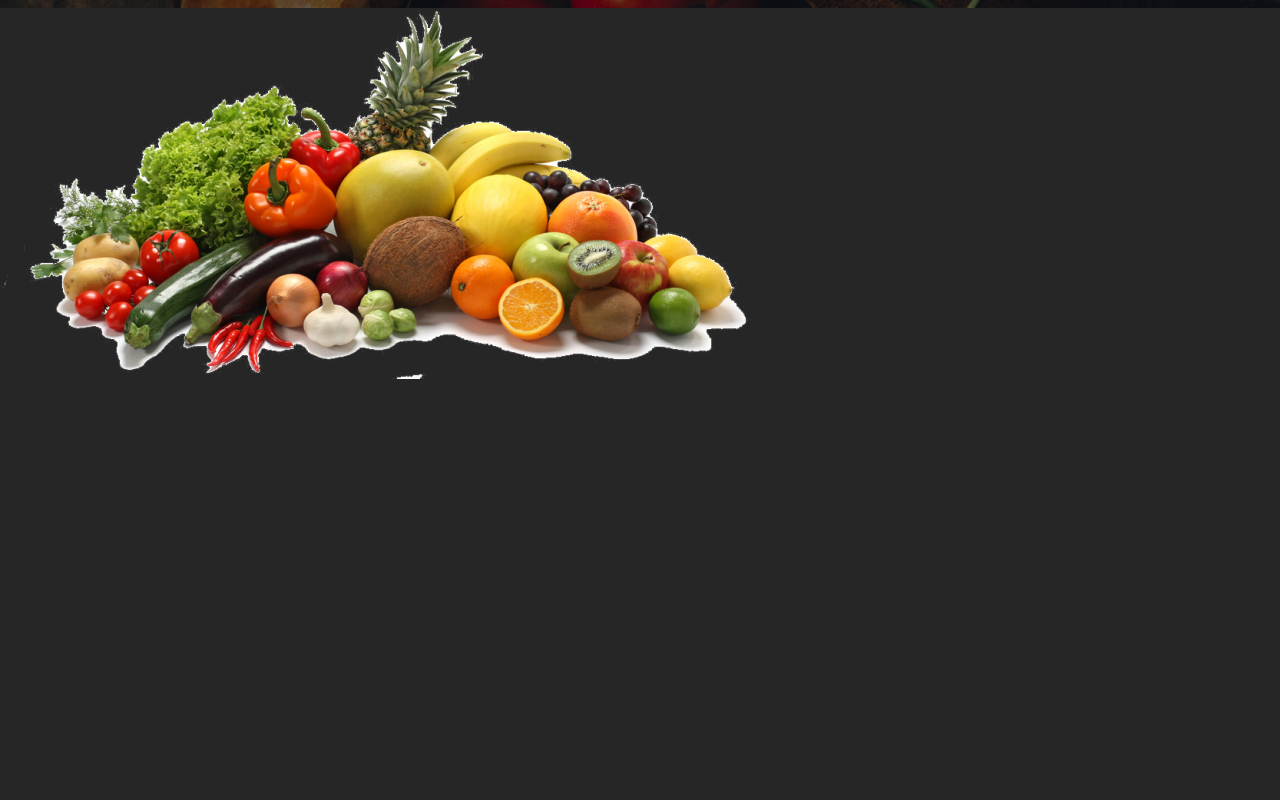
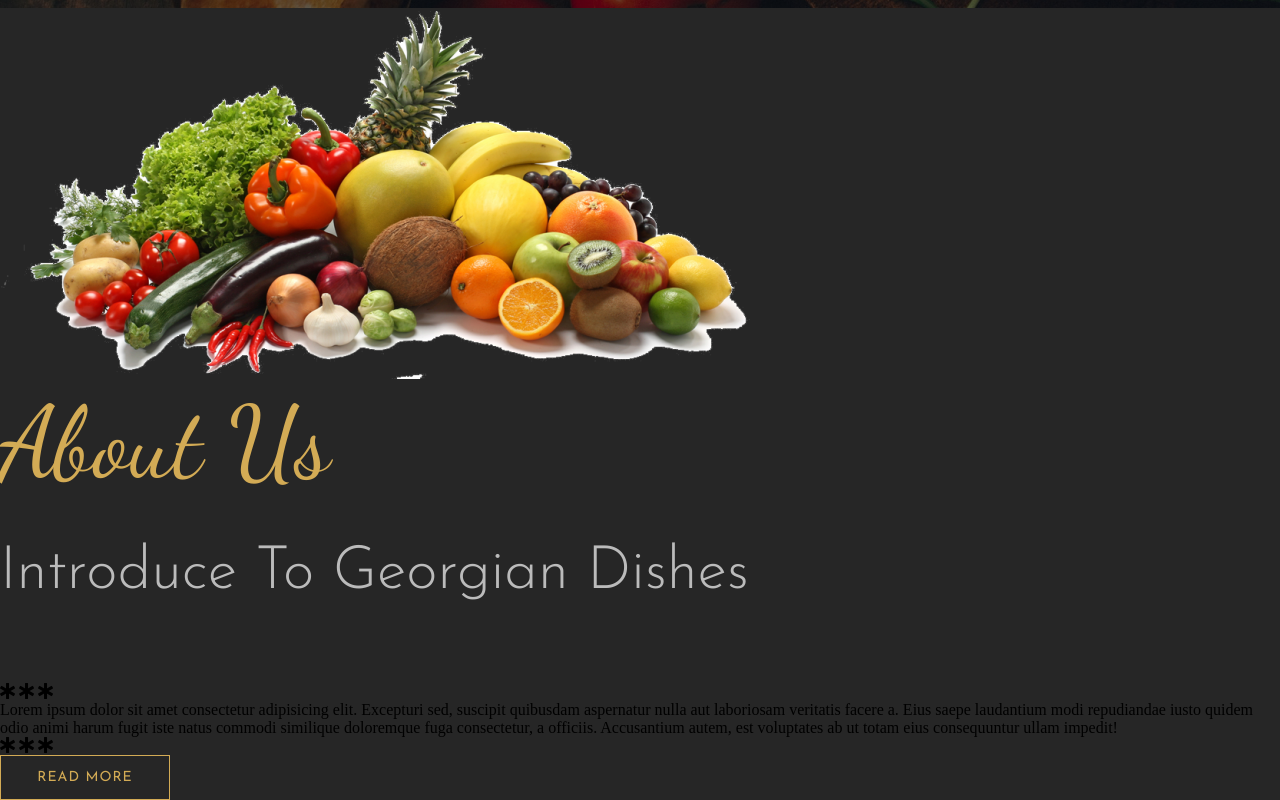
Before and after one commit to ysfsam/Restaurant-Georgia, a website: page index.html in a window 1280 px wide. Shown: the part 792-1592 px from the top of the page. Before the commit the page ends 1175 px from the top, so only its background shows below. Drawn offline with nearby package versions, Linux system fonts and the light colour scheme.

Commit message:
completed structure of about us section

```diff
--- a/index.html
+++ b/index.html
@@ -1,10 +1,10 @@
 <!DOCTYPE html>
 <html lang="en">
-<head>
-    <meta charset="UTF-8">
-    <meta http-equiv="X-UA-Compatible" content="IE=edge">
-    <meta name="viewport" content="width=device-width, initial-scale=1.0">
-    <link rel="stylesheet" href="css/style.css"/>
+  <head>
+    <meta charset="UTF-8" />
+    <meta http-equiv="X-UA-Compatible" content="IE=edge" />
+    <meta name="viewport" content="width=device-width, initial-scale=1.0" />
+    <link rel="stylesheet" href="css/style.css" />
     <link
       rel="stylesheet"
       href="https://use.fontawesome.com/releases/v5.5.0/css/all.css"
@@ -16,9 +16,8 @@
       rel="stylesheet"
     />
     <title>Restaurant Georgia</title>
-</head>
-<body>
-
+  </head>
+  <body>
     <!-- Header -->
     <header class="header">
       <div class="brand">
@@ -36,16 +35,35 @@
     </header>
     <!-- End of Header -->
 
-
     <!-- About Us -->
     <section class="about-us">
       <div class="about-us-left">
-        <img src="/images/about-us-img.png">
+        <img src="/images/about-us-img.png" />
       </div>
       <div class="about-us-right">
-
+        <h1 class="main-heading">About Us</h1>
+        <h3 class="sub-heading">Introduce To Georgian Dishes</h3>
+        <div class="stars">
+          <i class="fas fa-star-of-life star"></i>
+          <i class="fas fa-star-of-life star"></i>
+          <i class="fas fa-star-of-life star"></i>
+        </div>
+        <p class="description">
+          Lorem ipsum dolor sit amet consectetur adipisicing elit. Excepturi
+          sed, suscipit quibusdam aspernatur nulla aut laboriosam veritatis
+          facere a. Eius saepe laudantium modi repudiandae iusto quidem odio
+          animi harum fugit iste natus commodi similique doloremque fuga
+          consectetur, a officiis. Accusantium autem, est voluptates ab ut totam
+          eius consequuntur ullam impedit!
+        </p>
+        <div class="stars">
+          <i class="fas fa-star-of-life star"></i>
+          <i class="fas fa-star-of-life star"></i>
+          <i class="fas fa-star-of-life star"></i>
+        </div>
+        <button class="main-btn" type="button">Read More</button>
       </div>
     </section>
     <!-- End of About Us -->
-</body>
+  </body>
 </html>
```
